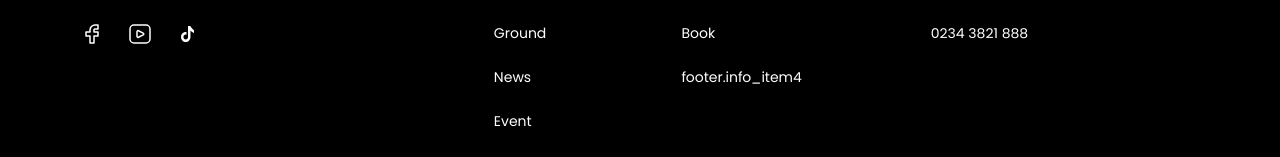
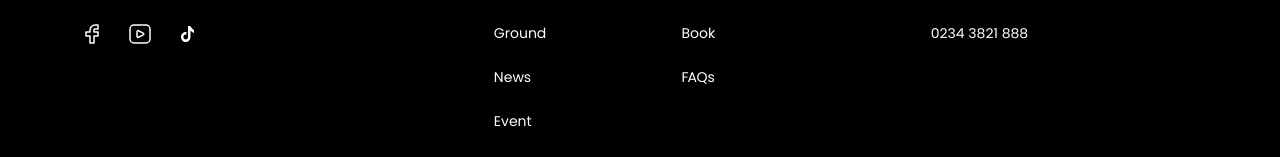
Before and after one commit to vohuy113/lienhoa, a React (Vite) app: page / in a window 1280 px wide. Shown: the part 7734-7891 px from the top of the page. Built offline with nearby package versions, Linux system fonts and the light colour scheme; no server answers.

Commit message:
fix:FAQs

```diff
--- a/src/layout/Footer/FooterInfo.jsx
+++ b/src/layout/Footer/FooterInfo.jsx
@@ -20,7 +20,7 @@ const FooterInfo = () => {
           <Link>{t("footer.book")}</Link>
         </li>
         <li>
-          <Link>{t("footer.info_item4")}</Link>
+          <Link>FAQs</Link>
         </li>
       </ul>
     </div>
```
